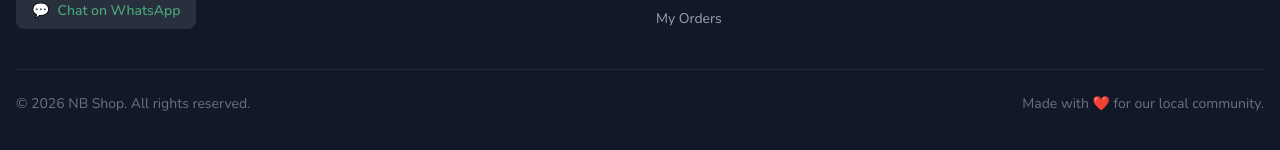
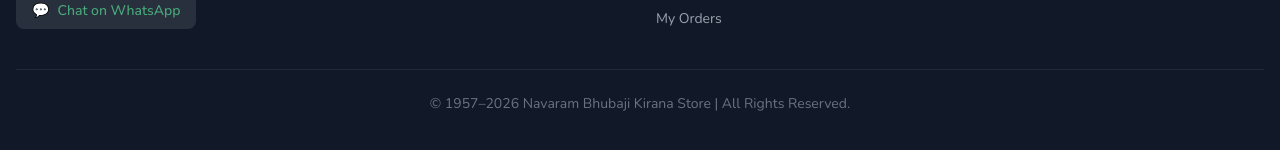
Before and after one commit to CM-techonlogies/NB-Shop, a React (Vite) app in the folder client/: page / in a window 1280 px wide. Shown: the part 1413-1563 px from the top of the page. Built offline with nearby package versions, Linux system fonts and the light colour scheme; no server answers.

Commit message:
fix: update footer copyright to centered '© 1957–2026 Navaram Bhubaji Kirana Store | All Rights Reserved.'

```diff
--- a/client/src/components/layout/Footer.jsx
+++ b/client/src/components/layout/Footer.jsx
@@ -36,9 +36,8 @@ export default function Footer() {
             </ul>
           </div>
         </div>
-        <div className="border-t border-gray-800 mt-10 pt-6 flex flex-col md:flex-row items-center justify-between gap-4 text-sm text-gray-500">
-          <p>© {new Date().getFullYear()} {STORE_NAME}. All rights reserved.</p>
-          <p>Made with ❤️ for our local community.</p>
+        <div className="border-t border-gray-800 mt-10 pt-6 text-center text-sm text-gray-500">
+          <p>© 1957–{new Date().getFullYear()} Navaram Bhubaji Kirana Store | All Rights Reserved.</p>
         </div>
       </div>
     </footer>
```
